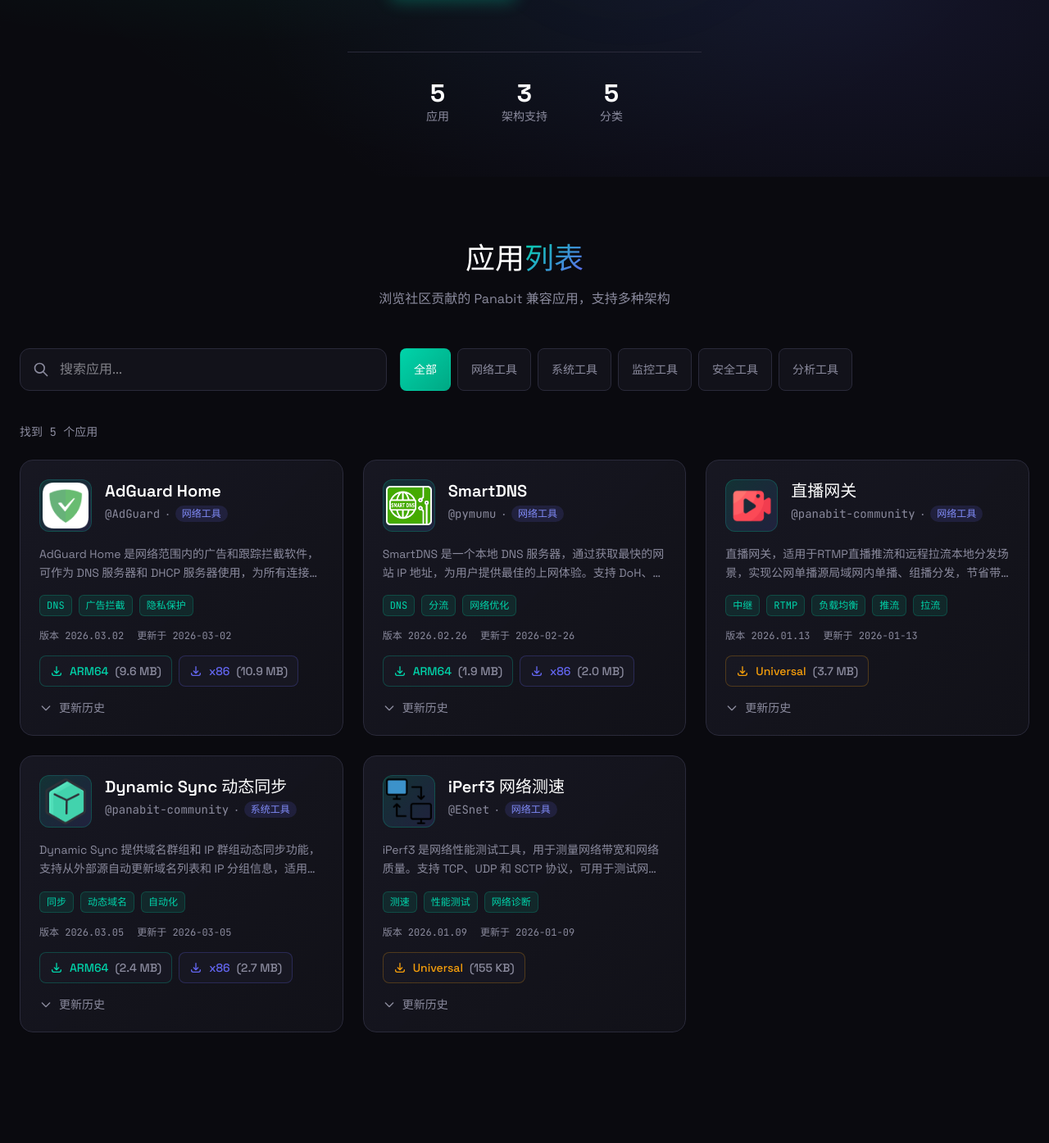
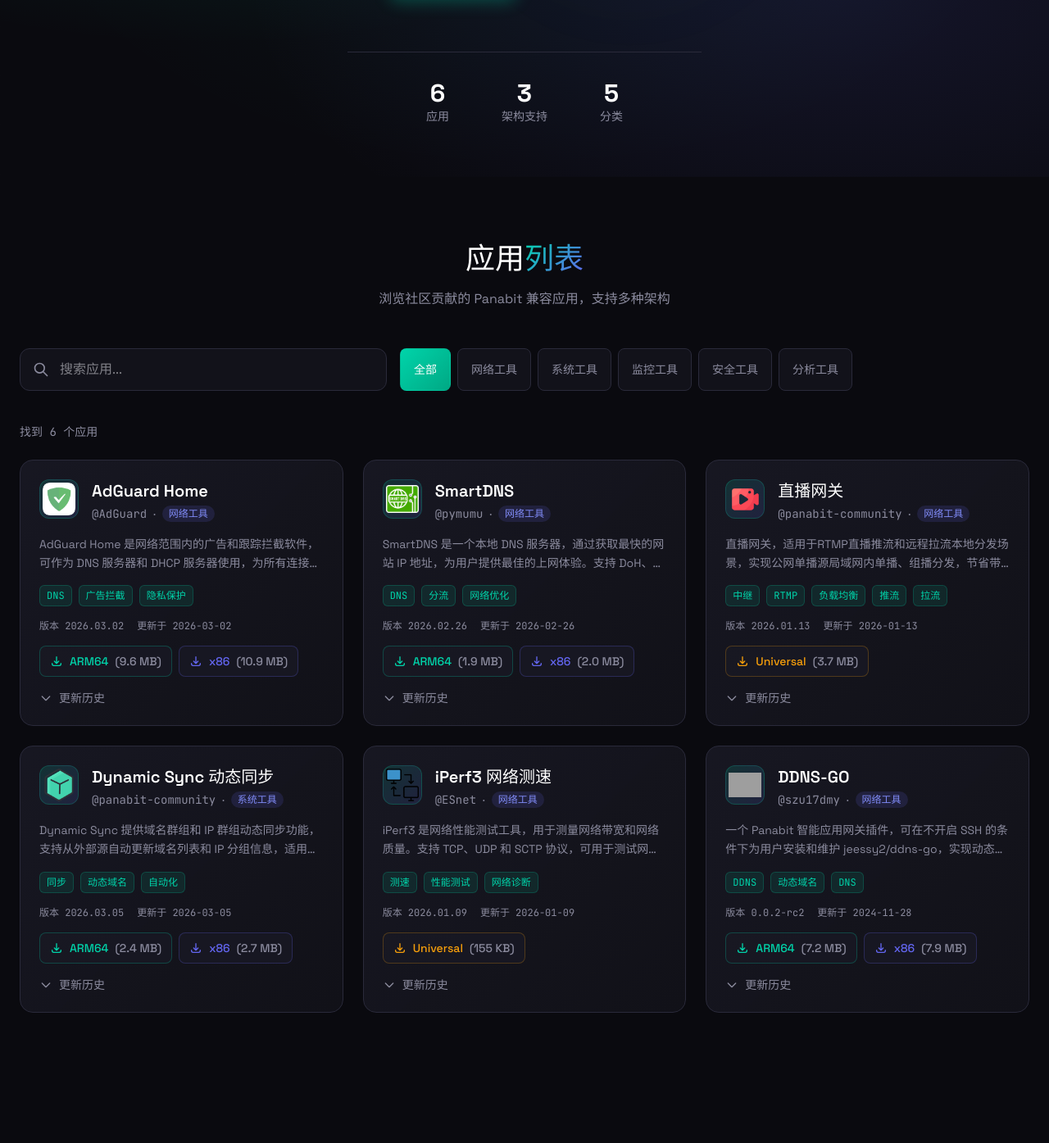
Before and after one commit to DefaWong/panabit-apps, a React (Vite) app: page / in a window 1280 px wide. Shown: the part 568-1963 px from the top of the page at 82% size. Built offline with nearby package versions, Linux system fonts and the light colour scheme; grey boxes are pictures that could not be loaded.

Commit message:
feat: add panabit-ddns-go app and improve icon handling
- Add new app: DDNS-GO by szu17dmy (v0.0.2-rc2)
- Shrink app icon size from 64x64 to 48x48
- Use default 📦 icon when app has no custom icon

```diff
--- a/src/components/AppCard.tsx
+++ b/src/components/AppCard.tsx
@@ -56,7 +56,7 @@
         {/* Header */}
         <div className="flex items-start gap-4 mb-4">
           <div
-            className="w-16 h-16 rounded-xl flex items-center justify-center transition-transform duration-300 group-hover:scale-110 overflow-hidden"
+            className="w-12 h-12 rounded-xl flex items-center justify-center transition-transform duration-300 group-hover:scale-110 overflow-hidden"
             style={{
               background: 'linear-gradient(135deg, rgba(0, 212, 170, 0.15) 0%, rgba(99, 102, 241, 0.15) 100%)',
               border: '1px solid rgba(0, 212, 170, 0.2)',
@@ -65,14 +65,14 @@
             <img
               src={app.icon}
               alt={app.name}
-              className="w-14 h-14 object-contain"
+              className="w-10 h-10 object-contain"
               style={{ imageRendering: 'auto' }}
               onError={(e) => {
                 // 如果图标加载失败，显示默认图标
                 (e.target as HTMLImageElement).style.display = 'none';
                 const parent = (e.target as HTMLImageElement).parentElement;
                 if (parent) {
-                  parent.innerHTML = '<span class="text-3xl">📦</span>';
+                  parent.innerHTML = '<span class="text-2xl">📦</span>';
                 }
               }}
             />
--- a/src/components/Hero.tsx
+++ b/src/components/Hero.tsx
@@ -1,3 +1,5 @@
+import { apps, categories } from '../data/apps';
+
 export function Hero() {
   return (
     <section className="relative min-h-[70vh] flex items-center justify-center overflow-hidden pt-32 pb-16">
@@ -57,7 +59,7 @@
         >
           <span className="w-2 h-2 rounded-full bg-[var(--color-primary)] animate-pulse" />
           <span className="text-sm text-[var(--color-primary)] font-mono">
-            已收录 {5} 个应用
+            已收录 {apps.length} 个应用
           </span>
         </div>
 
@@ -124,7 +126,7 @@
           style={{ animationDelay: '400ms' }}
         >
           <div className="text-center">
-            <div className="text-2xl sm:text-3xl font-bold text-white">5</div>
+            <div className="text-2xl sm:text-3xl font-bold text-white">{apps.length}</div>
             <div className="text-sm text-[var(--color-text-muted)]">应用</div>
           </div>
           <div className="text-center">
@@ -132,7 +134,7 @@
             <div className="text-sm text-[var(--color-text-muted)]">架构支持</div>
           </div>
           <div className="text-center">
-            <div className="text-2xl sm:text-3xl font-bold text-white">5</div>
+            <div className="text-2xl sm:text-3xl font-bold text-white">{categories.length - 1}</div>
             <div className="text-sm text-[var(--color-text-muted)]">分类</div>
           </div>
         </div>
--- a/src/data/apps.ts
+++ b/src/data/apps.ts
@@ -133,6 +133,26 @@
       { version: '2026.01.09', date: '2026-01-09', changes: ['初始发布', '集成 iPerf3 核心功能', 'Universal 架构支持'] },
     ],
   },
+  {
+    id: 'panabit-ddns-go',
+    name: 'DDNS-GO',
+    description: '一个 Panabit 智能应用网关插件，可在不开启 SSH 的条件下为用户安装和维护 jeessy2/ddns-go，实现动态域名解析功能。',
+    icon: getAppIconPath('panabit-ddns-go'),
+    author: 'szu17dmy',
+    publishDate: '2023-12-22',
+    lastUpdate: '2024-11-28',
+    version: '0.0.2-rc2',
+    category: '网络工具',
+    tags: ['DDNS', '动态域名', 'DNS'],
+    downloads: [
+      { architecture: 'arm64', url: getAppDownloadPath('panabit-ddns-go', 'panabit-ddns-go-arm64.tar.gz'), size: '7.2 MB' },
+      { architecture: 'x86', url: getAppDownloadPath('panabit-ddns-go', 'panabit-ddns-go-amd64.tar.gz'), size: '7.9 MB' },
+    ],
+    updateHistory: [
+      { version: '0.0.2-rc2', date: '2024-11-28', changes: ['修复 x86 VM 上更新证书失败的问题', '支持 ax40-10k 及其他型号'] },
+      { version: '0.0.2-rc1', date: '2023-12-22', changes: ['支持 linux/amd64 架构', '升级 ddns-go 到 5.7.1'] },
+    ],
+  },
 ];
 
 export const categories = ['全部', '网络工具', '系统工具', '监控工具', '安全工具', '分析工具'];
```
Also changed, not shown: 2 other files (tests, documents, lock files or other folders).
